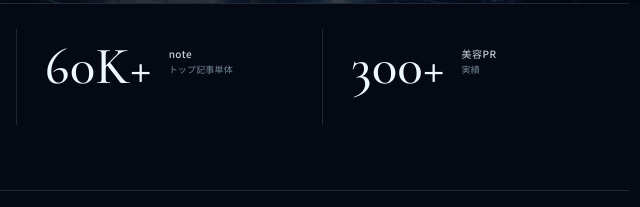
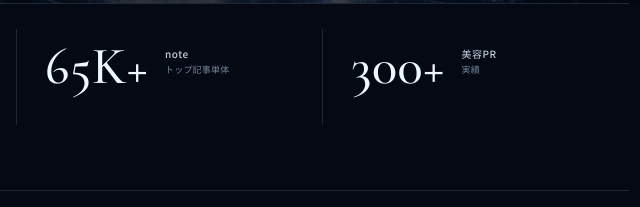
Before and after one commit to arisujingshang-sketch/Liliscend_GitHubPages, a plain HTML site: page index.html in a window 1280 px wide. Shown: the part 797-1004 px from the top of the page, 623-1263 px from the left. Drawn offline with nearby package versions, Linux system fonts and the light colour scheme.

Commit message:
Update index.html

```diff
--- a/index.html
+++ b/index.html
@@ -190,7 +190,7 @@
 
       <div class="stat reveal">
         <b
-          data-count="60"
+          data-count="65"
           data-suffix="K+"
         >
           0
```
